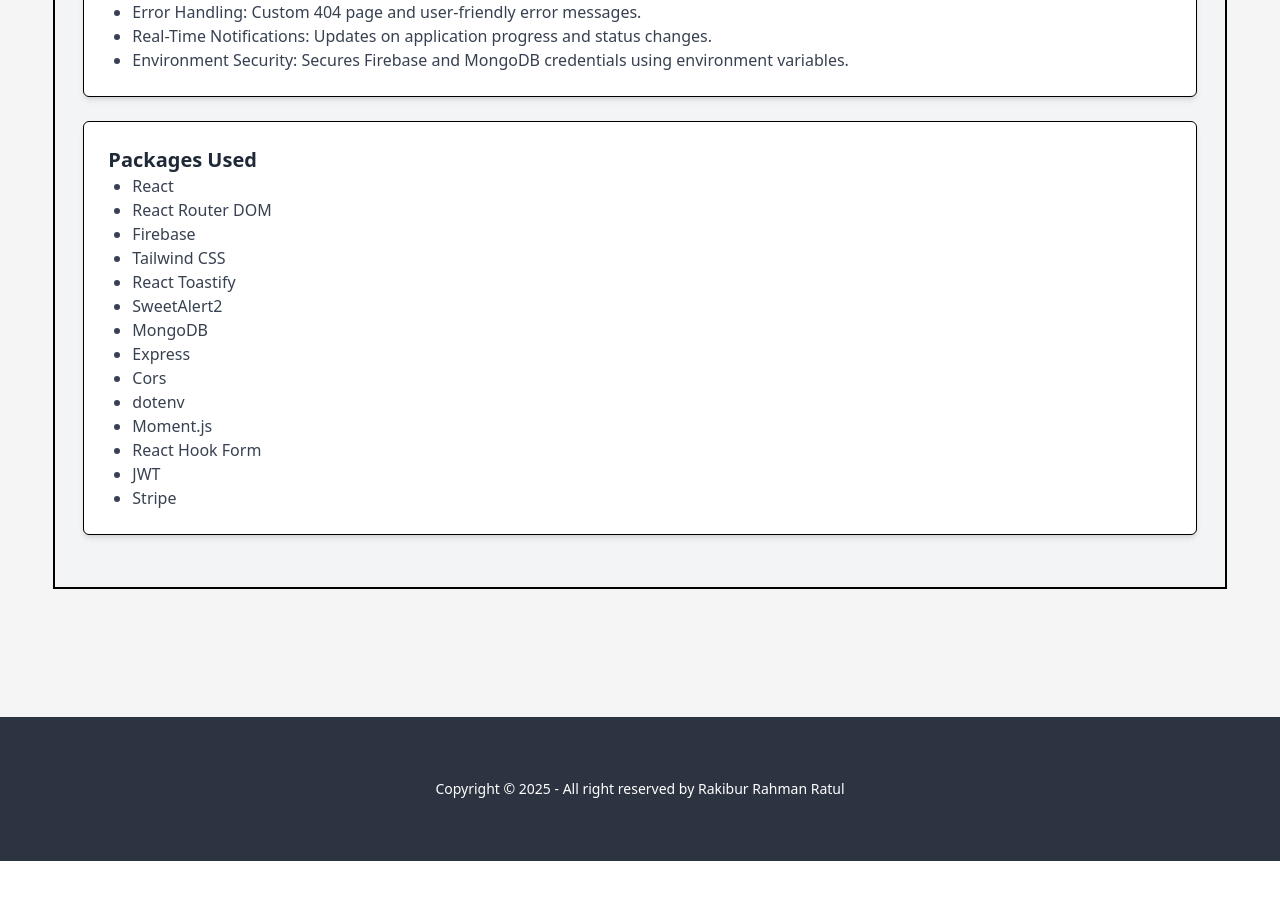
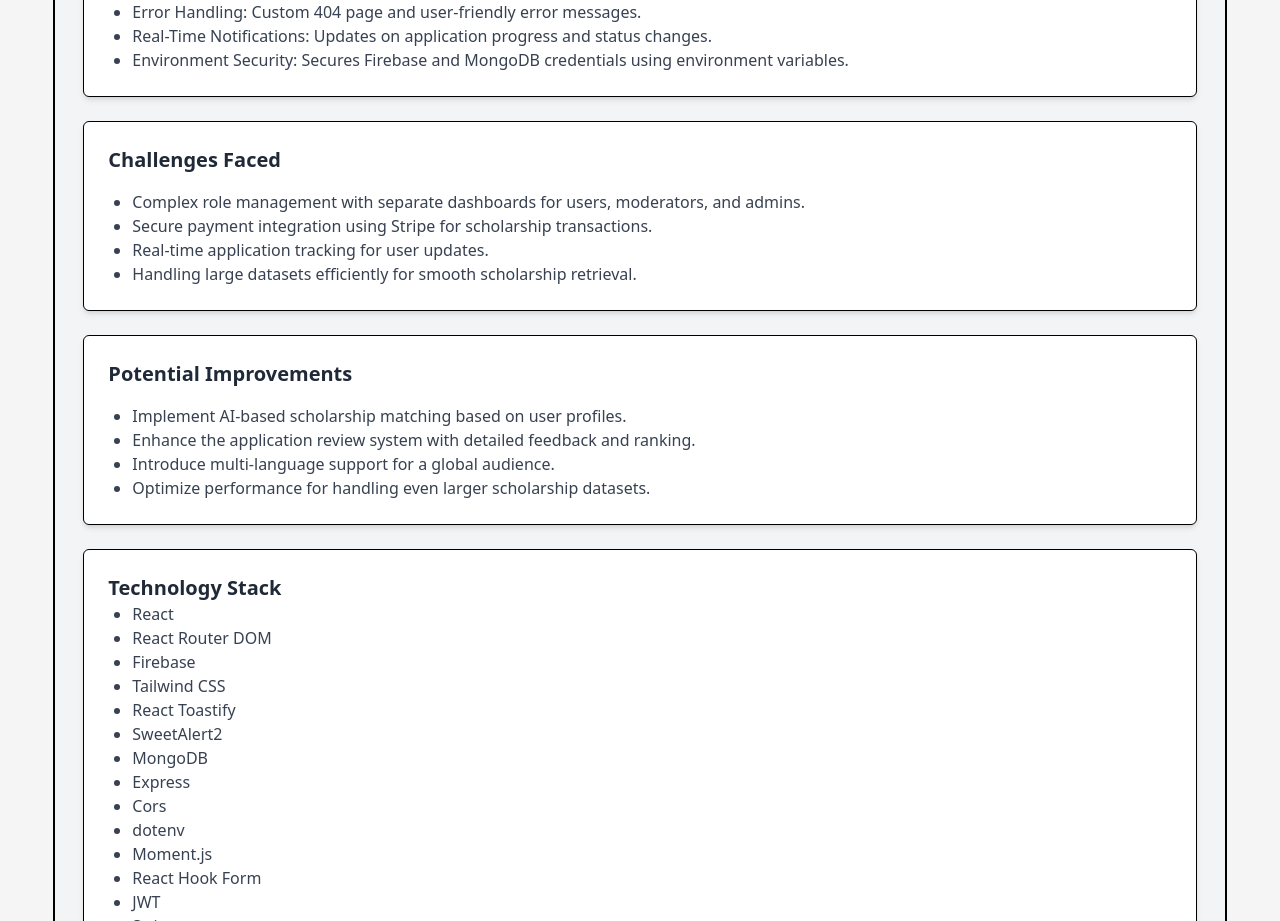
Before and after one commit to RAKIBURRAHMAN007/my-portfolio-2, a React (Vite) app: page /details/1 in a window 1280 px wide. Shown: the part 1380-2301 px from the top of the page. Before the commit the page ends 2241 px from the top, so only its background shows below. Built offline with nearby package versions, Linux system fonts and the light colour scheme.

Commit message:
project challnge and improvment added

```diff
--- a/public/project.json
+++ b/public/project.json
@@ -30,6 +30,18 @@
       "Error Handling: Custom 404 page and user-friendly error messages.",
       "Real-Time Notifications: Updates on application progress and status changes.",
       "Environment Security: Secures Firebase and MongoDB credentials using environment variables."
+    ],
+    "challenges_faced": [
+      "Complex role management with separate dashboards for users, moderators, and admins.",
+      "Secure payment integration using Stripe for scholarship transactions.",
+      "Real-time application tracking for user updates.",
+      "Handling large datasets efficiently for smooth scholarship retrieval."
+    ],
+    "potential_improvements": [
+      "Implement AI-based scholarship matching based on user profiles.",
+      "Enhance the application review system with detailed feedback and ranking.",
+      "Introduce multi-language support for a global audience.",
+      "Optimize performance for handling even larger scholarship datasets."
     ],
     "npm_packages": [
       "React",
@@ -76,6 +88,18 @@
       "404 Page: Custom 404 page for invalid routes.",
       "Secure Data Management: Secure credentials using environment variables for Firebase and MongoDB."
     ],
+    "challenges_faced": [
+      "Implementing seamless room booking with date selection and availability checks.",
+      "Ensuring data security for user authentication and reviews.",
+      "Balancing an interactive UI with fast loading times."
+    ],
+    "potential_improvements": [
+      "Introduce AI-based hotel recommendations based on user preferences.",
+      "Implement a loyalty program for returning customers.",
+      "Improve the search and filter system with more precise options.",
+      "Implement a payment gateway for secure transactions.",
+      "Develop a user-based dashboard for personalized booking management."
+    ],
     "npm_packages": [
       "React",
       "React Router DOM",
@@ -121,6 +145,18 @@
       "Secure Data Management: Environment variables for Firebase keys and secure user access.",
       "Light/Dark Mode Toggle: Theme customization for better user experience."
     ],
+    "challenges_faced": [
+      "Efficiently structuring visa data for filtering by country, type, and requirements.",
+      "Ensuring smooth visa application tracking while maintaining security.",
+      "Managing user authentication and restricting access to sensitive information.",
+      "Keeping visa requirement data accurate and up to date."
+    ],
+    "potential_improvements": [
+
+      "Integrate a real-time chatbot for visa-related queries.",
+      "Implement an automated document verification system.",
+      "Provide real-time alerts for visa policy updates."
+    ],
     "npm_packages": [
       "React",
       "React Router DOM",
@@ -162,6 +198,18 @@
       "Error Handling: Custom 404 page for invalid routes.",
       "Secure Data Management: Environment variables for Firebase keys and secure user access."
     ],
+    "challenges_faced": [
+
+        "Integrating accurate text-to-speech support for pronunciation.",
+        "Encouraging user retention and continuous learning.",
+        "Optimizing performance for smooth animations and interactivity."
+      ],
+      "potential_improvements": [
+        "Implement AI-powered personalized learning paths.",
+        "Introduce daily challenges and rewards to boost engagement.",
+        "Add leaderboards for competitive learning.",
+        "Expand language support beyond Spanish to attract a broader audience."
+      ],
     "npm_packages": [
       "react",
       "react-router-dom",
--- a/src/components/ProjectDetails/ProjectDetails.jsx
+++ b/src/components/ProjectDetails/ProjectDetails.jsx
@@ -11,7 +11,7 @@
     const project = projectData.find(project => project.project_id === id);
     console.log(project);
 
-    const { project_name, purpose, live_url, github_repo_link, images, key_features, npm_packages } = project;
+    const { project_name, purpose, live_url, github_repo_link, images, key_features, npm_packages ,challenges_faced,potential_improvements} = project;
 
     const sliderSettings = {
         infinite: true,
@@ -57,9 +57,25 @@
                     ))}
                 </ul>
             </div>
+            <div className='border-black border group mt-6 bg-white p-6 rounded-md shadow-md mb-6'>
+                <h2 className='text-xl font-semibold'>Challenges Faced</h2>
+                <ul className='list-disc ml-6 mt-4'>
+                    {challenges_faced.map((challenge, index) => (
+                        <li key={index} className='text-gray-700'>{challenge}</li>
+                    ))}
+                </ul>
+            </div>
 
+            <div className='border-black border group mt-6 bg-white p-6 rounded-md shadow-md mb-6'>
+                <h2 className='text-xl font-semibold'>Potential Improvements</h2>
+                <ul className='list-disc ml-6 mt-4'>
+                    {potential_improvements.map((improvement, index) => (
+                        <li key={index} className='text-gray-700'>{improvement}</li>
+                    ))}
+                </ul>
+            </div>
             <div className="education-section border-black border group mt-6 bg-white p-6 rounded-md shadow-md mb-6">
-                <h3 className="text-xl font-semibold">Packages Used</h3>
+                <h3 className="text-xl font-semibold">Technology Stack</h3>
                 <ul className="list-disc pl-6">
                     {npm_packages.map((pkg, index) => (
                         <li key={index} className="text-gray-700">{pkg}</li>
--- a/src/components/Skills/Skills.jsx
+++ b/src/components/Skills/Skills.jsx
@@ -42,11 +42,14 @@
     icon: "https://img.icons8.com/?size=100&id=cREyrHivHRHF&format=png&color=000000", // Icon for MongoDB
     details: "Experience in designing NoSQL databases with MongoDB.",
   },
+
   {
-    name: "JWT",
-    icon: "https://img.icons8.com/?size=100&id=rHpveptSuwDz&format=png&color=000000", // Icon for JWT
-    details: "Knowledgeable in implementing secure authentication with JWT.",
-  },
+    name: "Next.js",
+    icon: "https://img.icons8.com/?size=100&id=yUdJlcKanVbh&format=png&color=000000", // Icon for Next.js
+    details: "Skilled in building fast, SEO-friendly web applications with Next.js.",
+  }
+
+  ,
   {
     name: "GitHub",
     icon: "https://img.icons8.com/?size=100&id=3tC9EQumUAuq&format=png&color=000000", // Icon for GitHub
```
